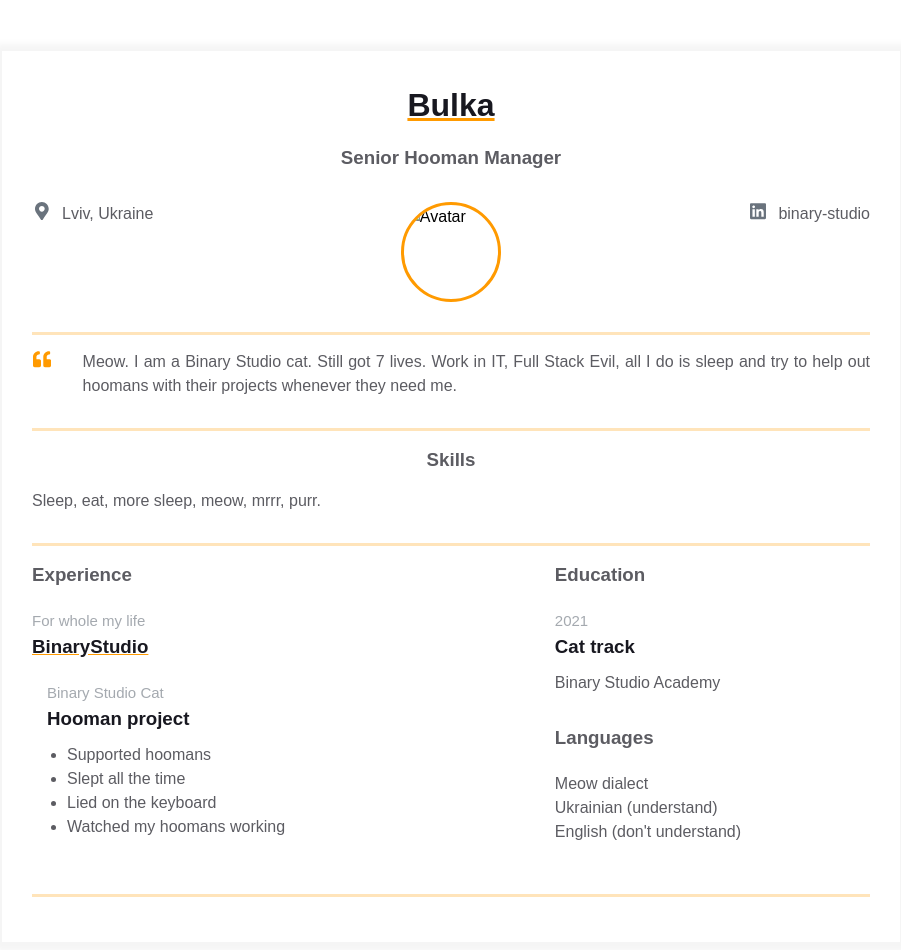
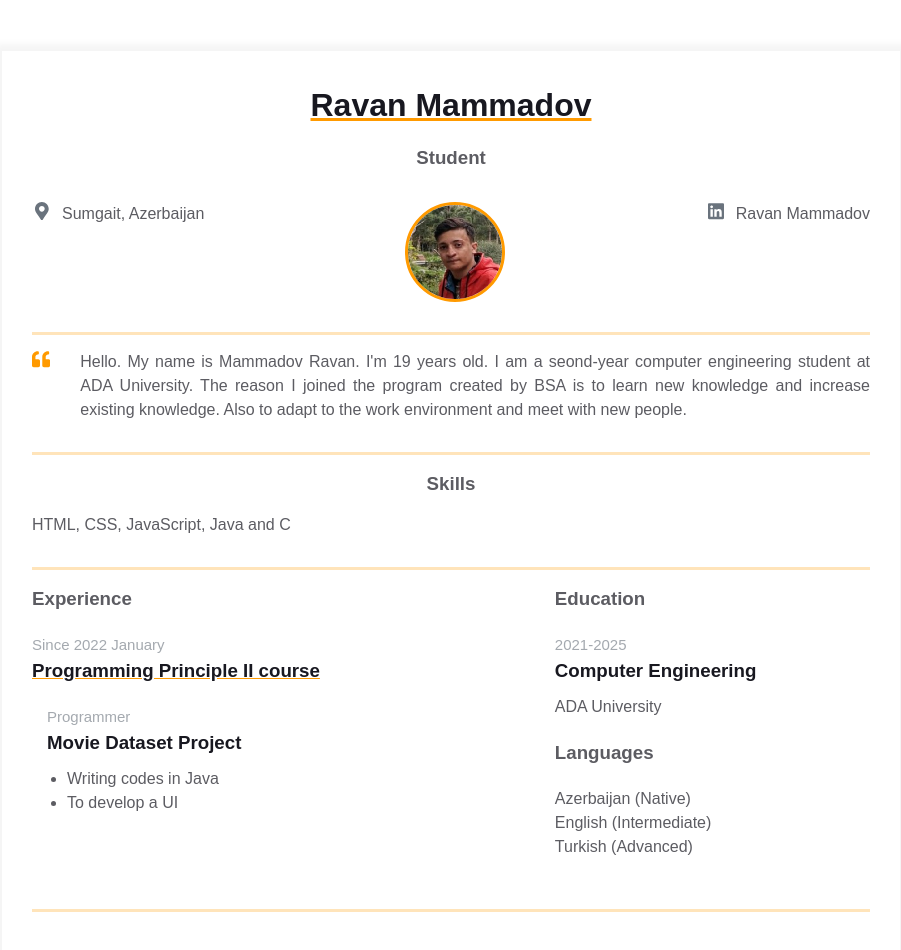
Before and after one commit to Ravan002/homepage, a plain HTML site: page index.html in a window 1280 px wide. Shown: the whole page, without its empty margins (189-1090 px from the left). Drawn offline with Linux system fonts and the light colour scheme.

Commit message:
Final Resume

```diff
--- a/index.html
+++ b/index.html
@@ -5,18 +5,19 @@
     <title>Résumé</title>
     <link rel="stylesheet" href="styles.css">
     <meta name="viewport" content="width=device-width, initial-scale=1" />
+    <link rel="stylesheet" href="https://cdnjs.cloudflare.com/ajax/libs/font-awesome/4.7.0/css/font-awesome.min.css">
   </head>
   <body>
     <main>
         <div class="resume">
           <div class="container">
             <div class="resume__block">
-              <h1 class="contact-info__header">Bulka</h1>
-              <h3 class="contact-info__sub-header">Senior Hooman Manager</h3>
+              <h1 class="contact-info__header">Ravan Mammadov</h1>
+              <h3 class="contact-info__sub-header">Student</h3>
 
               <div class="contact_info_container fh">
                 <div class="contact-info__block">
-                    <a href="" rel="author" class="contact-info__item">
+                    <a href="" rel="author" class="contact-info__item" target="_blank">
                         <div class="contact-info__item-icon-wrapper">
                           <svg class="contact-info__item-icon" xmlns="http://www.w3.org/2000/svg" viewBox="0 0 384 512">
                             <path
@@ -24,15 +25,15 @@
                             </path>
                           </svg>
                         </div>
-                        <span>Lviv, Ukraine</span>
+                        <span>Sumgait, Azerbaijan</span>
                     </a>
                 </div>
                 <div class="contact-info__block contact-info__block--center">
-                  <img class="contact-info__avatar" src="assets/avatar.png" alt="Avatar">
+                  <img class="contact-info__avatar" src="assets/avatar.jpg" alt="Avatar">
                 </div>
 
                 <div class="contact-info__block">
-                    <a href="https://ua.linkedin.com/company/binary-studio_241166" rel="author" class="contact-info__item">
+                    <a href="https://www.linkedin.com/in/revan-mammedov-a89ab1224" rel="author" class="contact-info__item" target="_blank">
                         <div class="contact-info__item-icon-wrapper">
                           <svg class="contact-info__item-icon" xmlns="http://www.w3.org/2000/svg" viewBox="0 0 448 512">
                             <path
@@ -40,7 +41,7 @@
                             </path>
                           </svg>
                         </div>
-                        <span>binary-studio</span>
+                        <span>Ravan Mammadov</span>
                     </a>
                 </div>
               </div>
@@ -56,10 +57,7 @@
                     </path>
                   </svg>
                 </div>
-                <p class="intro_text">Meow.
-                  I am a Binary Studio cat. Still got 7 lives. Work in IT, Full Stack Evil,
-                  all I do is sleep and try to help out hoomans with their projects whenever
-                  they need me.
+                <p class="intro_text">Hello. My name is Mammadov Ravan. I'm 19 years old. I am a seond-year computer engineering student at ADA University. The reason I joined the program created by BSA is to learn new knowledge and increase existing knowledge. Also to adapt to the work environment and meet with new people.
                 </p>
               </div>
             </div>
@@ -68,7 +66,7 @@
             <div class="resume__block">
               <div class="skills">
                 <h3 class="skills__header">Skills</h3>
-                <p class="skills__text">Sleep, eat, more sleep, meow, mrrr, purr. </p>
+                <p class="skills__text">HTML, CSS, JavaScript, Java and C </p>
               </div>
             </div>
           </div>
@@ -81,18 +79,16 @@
                         <h3 class="experiences__header">Experience</h3>
                         <div class="experiences__company">
                           <div class="experiences__company-header">
-                            <span class="experiences__company-header-durability">For whole my life</span>
-                            <h3 class="experiences__company-header-name">BinaryStudio</h3>
+                            <span class="experiences__company-header-durability">Since 2022 January</span>
+                            <h3 class="experiences__company-header-name">Programming Principle II course</h3>
                           </div>
 
                           <div class="experiences__company-project">
-                            <span class="experiences__company-project-role">Binary Studio Cat</span>
-                            <h3 class="experiences__company-project-name">Hooman project</h3>
+                            <span class="experiences__company-project-role">Programmer</span>
+                            <h3 class="experiences__company-project-name">Movie Dataset Project</h3>
                             <ul class="experiences__company-project-responsibilities">
-                              <li>Supported hoomans</li>
-                              <li>Slept all the time</li>
-                              <li>Lied on the keyboard</li>
-                              <li>Watched my hoomans working</li>
+                              <li>Writing codes in Java</li>
+                              <li>To develop a UI</li>
                             </ul>
                           </div>
                         </div>
@@ -103,22 +99,22 @@
                         <div class="additional-info__education">
                           <h3 class="additional-info__education-header">Education</h3>
                           <div class="additional-info__education-university">
-                            <span class="additional-info__education-university-durability">2021</span>
-                            <h3 class="additional-info__education-university-speciality">Cat track</h3>
-                            <p class="additional-info__education-university-name">Binary Studio Academy</p>
+                            <span class="additional-info__education-university-durability">2021-2025</span>
+                            <h3 class="additional-info__education-university-speciality">Computer Engineering</h3>
+                            <p class="additional-info__education-university-name">ADA University</p>
                           </div>
                         </div>
 
                         <div class="additional-info__languages">
                           <h3 class="additional-info__languages-header">Languages</h3>
                           <p class="additional-info__languages-item">
-                            Meow dialect
+                            Azerbaijan (Native)
                           </p>
                           <p class="additional-info__languages-item">
-                            Ukrainian (understand)
+                            English (Intermediate)
                           </p>
                           <p class="additional-info__languages-item">
-                            English (don't understand)
+                            Turkish (Advanced)
                           </p>
                         </div>
                       </div>
```
Also changed, not shown: assets/avatar.jpg (added).
